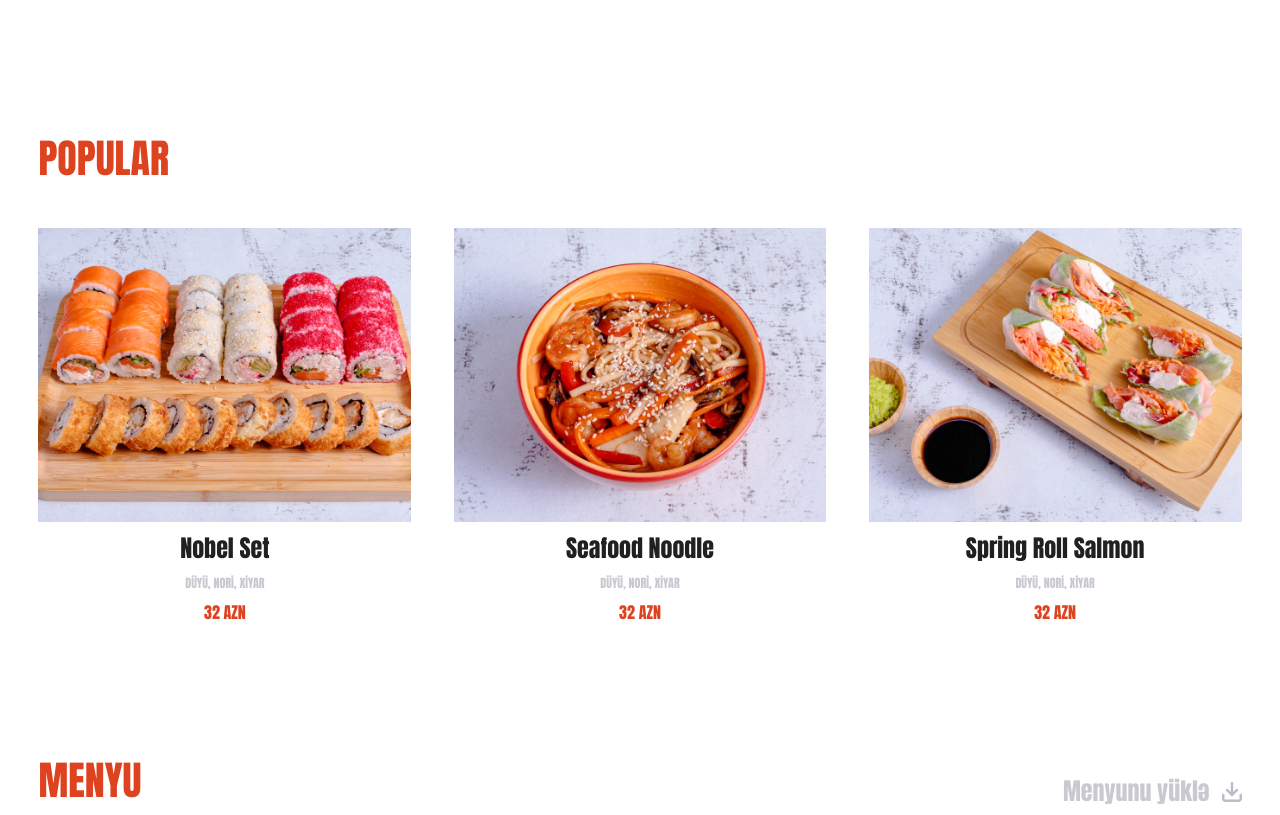
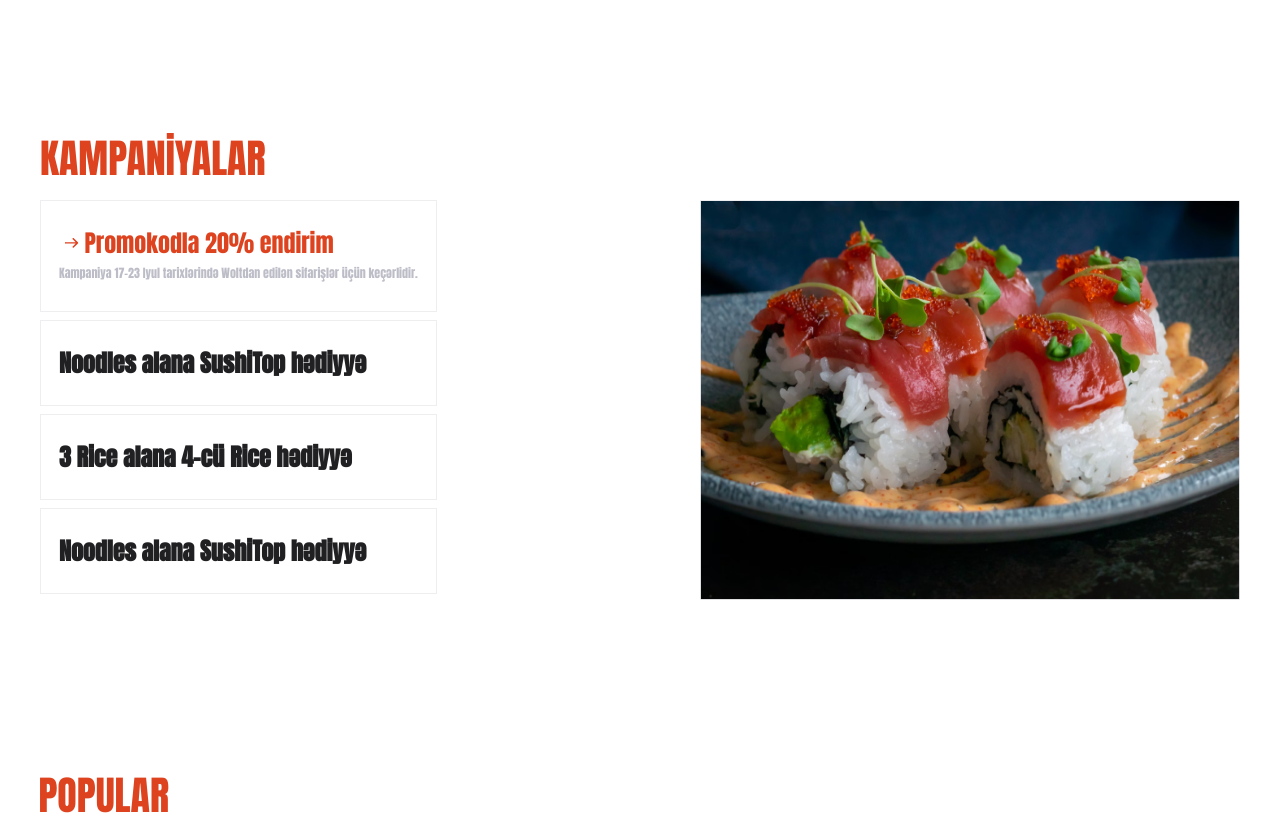
Before and after one commit to orxanmuradli/roll-master-pro, a React (Create React App) app: page / in a window 1280 px wide. Shown: the part 1260-2075 px from the top of the page. Built offline with nearby package versions, Linux system fonts and the light colour scheme.

Commit message:
new version

```diff
--- a/src/App.css
+++ b/src/App.css
@@ -120,6 +120,9 @@ body {
   .navbar a {
     font-size: 24px !important;
   }
+
+
+
   .set-search {
     /* margin-left: 330px; */
     /* margin-top: -15px; */
@@ -127,6 +130,12 @@ body {
   .heading h1 {
     width: 480px;
     margin-left: 166px;
+  }
+
+  .rightSide svg {
+    /* font-size: 40px; */
+    width: 20.27px;
+    height: 20.27px;
   }
   #mobile-menu {
     width: 101%;
--- a/src/components/Footer/Footer.css
+++ b/src/components/Footer/Footer.css
@@ -187,8 +187,8 @@
     display: grid;
   }
   .right-content {
-    margin-left: 15px;
-    width: 640px;
+    /* margin-left: 15px; */
+    width: 682px;
   }
   .righting2{
     display: flex;
--- a/src/components/Header/Navbar.css
+++ b/src/components/Header/Navbar.css
@@ -101,8 +101,8 @@ body {
 
 .rightSide svg {
   /* font-size: 40px; */
-  width: 24px;
-  height: 24px;
+  width: 20.27px;
+  height: 20.27px;
 }
 
 .rightSide svg path {
--- /dev/null
+++ b/src/components/Pages/Campaigns/Campaigns.css
@@ -0,0 +1,72 @@
+.title_compaings {
+  padding: 0 40px;
+}
+
+.container_compaings h2 {
+  font-weight: 400;
+  font-size: 40px;
+  line-height: 60.21px;
+  color: #de4320;
+  padding-bottom: 12px;
+}
+.content_compaings {
+  display: flex;
+  justify-content: space-between;
+  gap: 32px;
+  padding-bottom: 160px;
+}
+
+.contex_compaings {
+  display: flex;
+  flex-direction: column;
+  gap: 8px;
+}
+.text {
+  padding: 26px 18px;
+}
+.text_main {
+  padding: 26px 18px;
+  border: 1px solid #eeeef1;
+}
+
+.text_main h3 {
+  color: #de4320;
+  font-family: "Anton", sans-serif;
+  font-weight: 400;
+  font-size: 24px;
+  line-height: 32px;
+}
+
+.text h4 {
+  font-family: "Anton", sans-serif;
+  font-size: 24px;
+  line-height: 32px;
+  color: #201f22;
+}
+.text_main span {
+  color: #bdbdc8;
+  font-family: "Anton", sans-serif;
+  font-weight: 400;
+  font-size: 12px;
+  line-height: 24.09px;
+}
+
+.wrapper_photo img {
+  width: 540px !important;
+  height: 400px !important;
+}
+
+.text {
+  border: 1px solid #eeeef1;
+}
+
+.mainss {
+  display: flex;
+  color: #de4320;
+}
+
+.afasd {
+  display: flex;
+  align-items: center;
+  justify-content: center;
+}
--- /dev/null
+++ b/src/components/Pages/Campaigns/Campaigns.jsx
@@ -0,0 +1,63 @@
+import React from "react";
+import "./Campaigns.css";
+import campaigns from "../../../assets/campaigns.png";
+
+function Campaigns() {
+  return (
+    <div className="title_compaings">
+      <div className="container_compaings">
+        <h2>KAMPANİYALAR</h2>
+        <div className="content_compaings">
+          <div className="contex_compaings">
+            <div className="text_main">
+              <div className="mainss">
+                <div className="afasd">
+                  <svg
+                    width="25.54"
+                    height="17.75"
+                    viewBox="0 0 32 32"
+                    fill="none"
+                    xmlns="http://www.w3.org/2000/svg"
+                  >
+                    <g clip-path="url(#clip0_1247_956)">
+                      <path
+                        d="M19.6093 7.51472L27.152 15.0574C27.402 15.3074 27.5424 15.6465 27.5424 16.0001C27.5424 16.3536 27.402 16.6927 27.152 16.9427L19.6093 24.4854C19.3579 24.7283 19.0211 24.8627 18.6715 24.8596C18.3219 24.8566 17.9875 24.7164 17.7402 24.4691C17.493 24.2219 17.3528 23.8875 17.3498 23.5379C17.3467 23.1883 17.4811 22.8515 17.724 22.6001L22.9907 17.3334H5.33333C4.97971 17.3334 4 17.5 4.0002 17C4 16.5 4 16.3537 4 16.0001C4 15.6464 4.00017 15.5 4.0002 15C4 14.5 4.97971 14.6667 5.33333 14.6667H22.9907L17.724 9.40005C17.5967 9.27705 17.4951 9.12993 17.4252 8.96726C17.3553 8.80458 17.3185 8.62962 17.317 8.45259C17.3155 8.27555 17.3492 8.09997 17.4162 7.93611C17.4833 7.77225 17.5823 7.62338 17.7075 7.49819C17.8327 7.373 17.9815 7.274 18.1454 7.20696C18.3093 7.13991 18.4848 7.10618 18.6619 7.10772C18.8389 7.10925 19.0139 7.14604 19.1765 7.21592C19.3392 7.28579 19.4863 7.38737 19.6093 7.51472Z"
+                        fill="#DE4320"
+                      />
+                    </g>
+                    <defs>
+                      <clipPath id="clip0_1247_956">
+                        <rect width="32" height="32" fill="white" />
+                      </clipPath>
+                    </defs>
+                  </svg>
+                </div>
+
+                <h3>Promokodla 20% endirim</h3>
+              </div>
+
+              <span>
+                Kampaniya 17-23 Iyul tarixlərində Woltdan edilən sifarişlər üçün
+                keçərlidir.
+              </span>
+            </div>
+            <div className="text">
+              <h4>Noodles alana SushiTop hədiyyə</h4>
+            </div>
+            <div className="text">
+              <h4>3 Rice alana 4-cü Rice hədiyyə</h4>
+            </div>
+            <div className="text">
+              <h4>Noodles alana SushiTop hədiyyə</h4>
+            </div>
+          </div>
+          <div className="wrapper_photo">
+            <img src={campaigns} alt="camp" />
+          </div>
+        </div>
+      </div>
+    </div>
+  );
+}
+
+export default Campaigns;
--- a/src/components/Pages/Home/Home.css
+++ b/src/components/Pages/Home/Home.css
@@ -159,8 +159,7 @@ width: 566px; */
   border-right: 1px solid var(--color-text);
 }
 
-.insta svg {
-}
+
 
 .insta svg:hover path {
   fill: #de4320;
--- a/src/components/Pages/Home/Home.jsx
+++ b/src/components/Pages/Home/Home.jsx
@@ -3,6 +3,7 @@ import React from "react";
 import PopularPage from "./PopularPage/PopularPage";
 import Menu from "../Menu/Menu";
 import Blog from "../Blog/Blog";
+import Campaigns from "../Campaigns/Campaigns";
 
 import SocialMedia from "../../Footer/Socialmedia";
 function Home({mode,setMode}) {
@@ -84,6 +85,7 @@ function Home({mode,setMode}) {
           </h1>
         </div>
       </section>
+      <Campaigns/>
       <PopularPage />
       <Menu />
       <Blog />
```
Also changed, not shown: src/assets/campaigns.png (added), src/assets/ming.svg (added).
